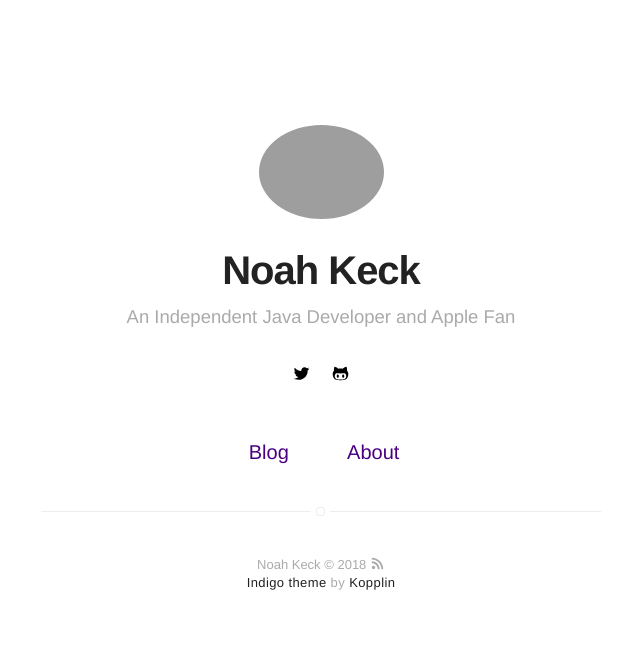
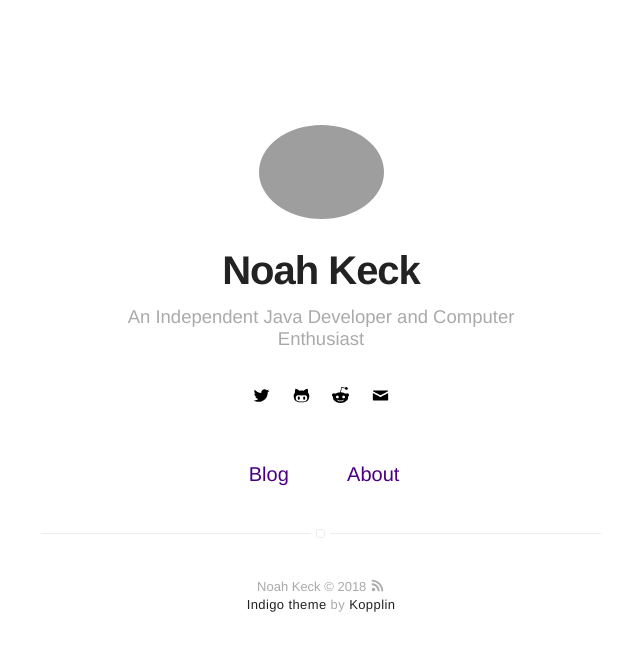
Before and after one commit to noah978/noah978.github.io, a Jekyll site: the page built from index.html, in a window 1280 px wide. Shown: the top 651 px of the page, without its empty margins (319-959 px from the left). Built offline with Jekyll 4.4.1, drawn with Linux system fonts in a browser that asks for light colours.

Commit message:
Update _config.yml

```diff
--- a/_config.yml
+++ b/_config.yml
@@ -1,6 +1,6 @@
 # main text of home
 name: Noah Keck
-bio: An Independent Java Developer and Apple Fan
+bio: An Independent Java Developer and Computer Enthusiast
 
 # twitter summary info
 description: Independent Developer Blog
@@ -46,16 +46,16 @@ github: noah978
 # lastfm: mylastfm
 # stackoverflow: 7044681/mystackoverflow
 # quora: userquora
-# reddit: noah978
+reddit: noah978
 # medium: medium
 # vimeo: myvimeo
 # lanyrd: mylanyrd
-# email: noahkeck@mindspring.com
+email: noahkeck@mindspring.com
 
 authors:
     noah:
         name: Noah Keck
-        bio: Independent Java Developer and Apple Fan
+        bio: Independent Java Developer and Computer Enthusiast
         external-image: false
         picture: assets/images/noah_keck_silouette.jpg
         twitter: horn978
```
